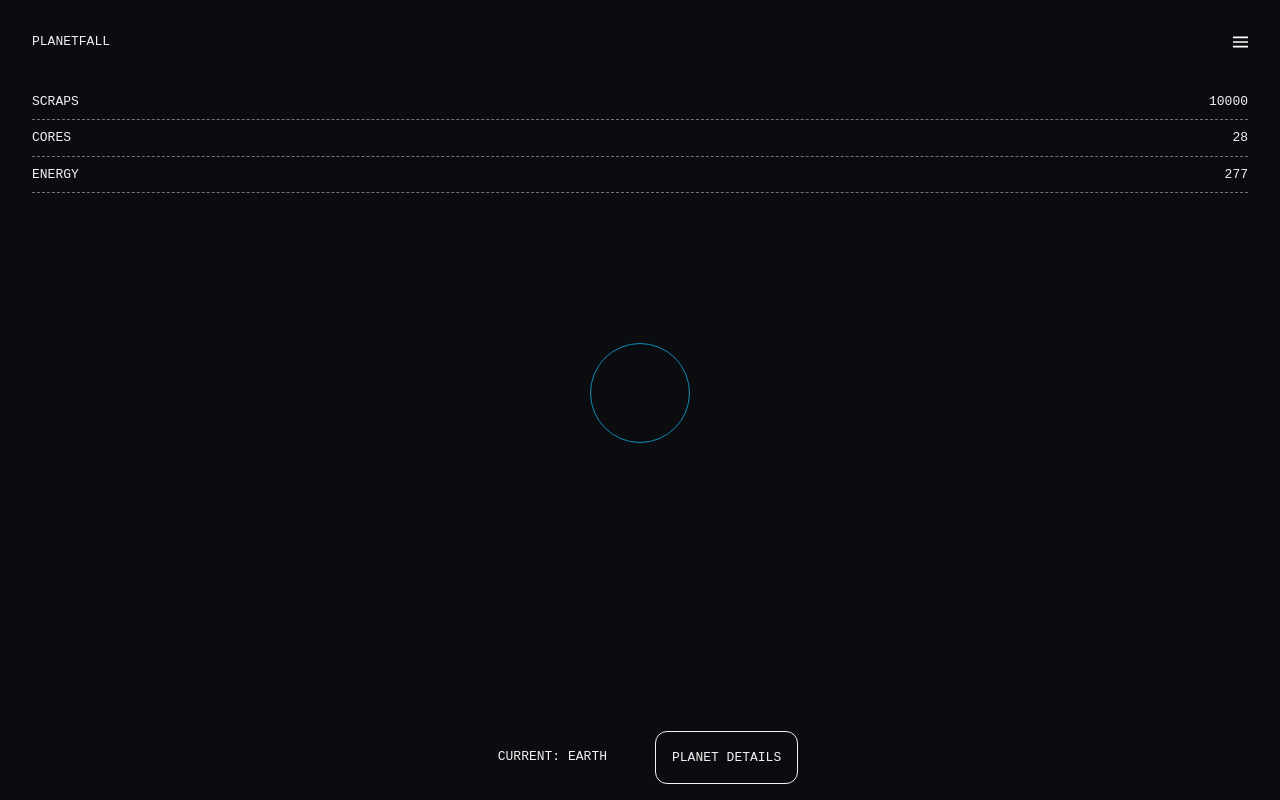
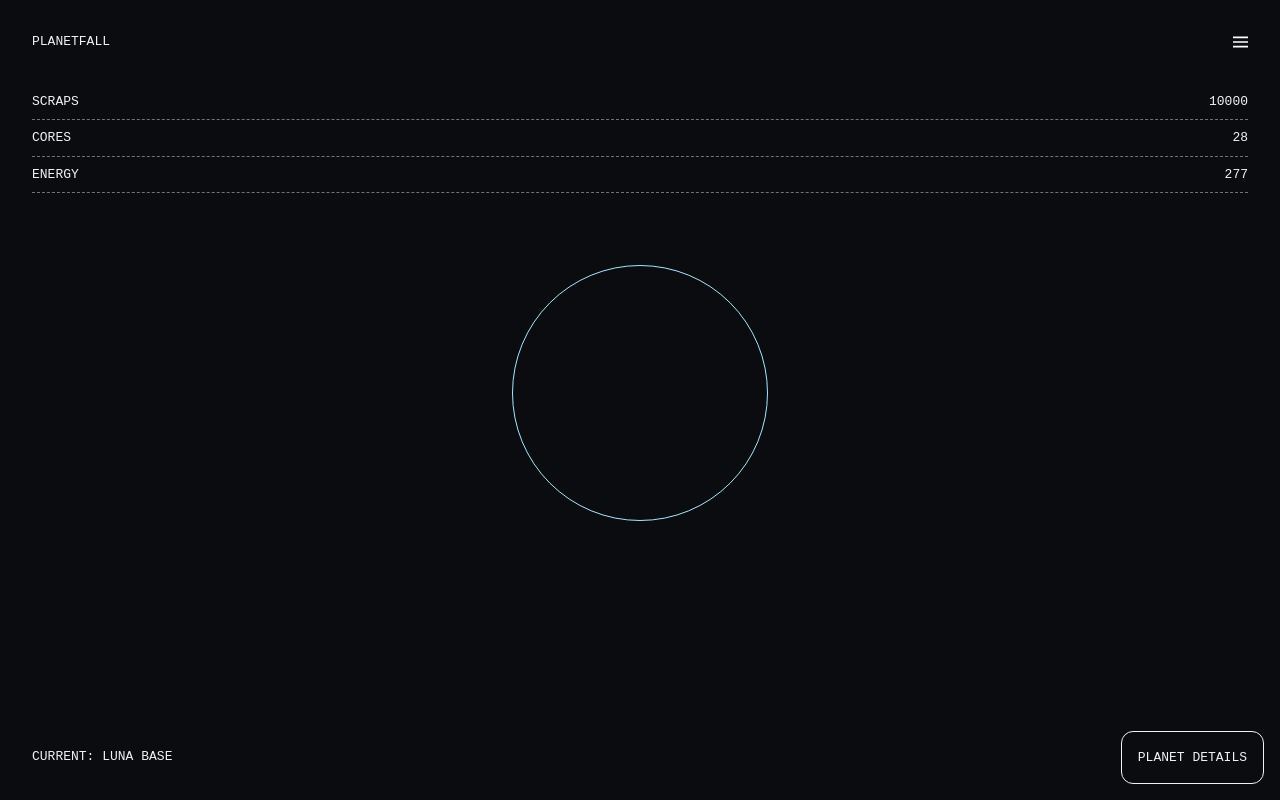
Before and after one commit to jacobthomasjohnson/planetfall, a Next.js app: page / in a window 1280 px wide. Built offline with nearby package versions, Linux system fonts and the light colour scheme.

Commit message:
Added planet sizes and custom colors. Moved planet on-screen to it's own component w/ hover hud

```diff
--- /dev/null
+++ b/app/components/Planet.js
@@ -0,0 +1,63 @@
+import { useEffect, useState } from "react";
+import useGameStore from "../gameStore";
+
+export const Planet = ({ planetId }) => {
+    const locations = useGameStore((state) => state.locations);
+
+    const currentPlanet = locations.find(
+        (location) => location.id === planetId
+    );
+
+    const [mouseOver, setMouseOver] = useState(false);
+    const [mousePos, setMousePos] = useState({ x: 0, y: 0 });
+
+    useEffect(() => {
+
+    }, [mouseOver]);
+
+    useEffect(() => {
+      document.addEventListener('mousemove', (e) => {
+            setMousePos({
+                  x: e.clientX,
+                  y: e.clientY
+            })
+      });
+
+      return () => {
+            document.removeEventListener('mousemove');
+      }
+    }, []);
+
+    if (!currentPlanet) {
+        return <div>Planet not found</div>;
+    }
+
+    const size = `${currentPlanet.size}%`;
+
+    return (
+        <div
+            className={`border rounded-full hover:transition-colors ease-snappy`}
+            style={{
+                borderColor: currentPlanet.color,
+                width: size,
+                aspectRatio: "1 / 1",
+                transition: "background-color 1s ease-out", // Smooth transition
+            }}
+            onMouseEnter={(e) => {
+                setMouseOver(true);
+                e.target.style.backgroundColor = currentPlanet.color;
+            }}
+            onMouseLeave={(e) => {
+                setMouseOver(false);
+                e.target.style.backgroundColor = "transparent";
+            }}
+        >
+            <div className="fixed top-0 left-0 pointer-events-none" style={{
+                  transform: `translate(${mousePos.x + 20}px, ${mousePos.y + 20}px)`,
+                  opacity: mouseOver ? "100%" : "0%",
+            }}>{currentPlanet.name}</div>
+        </div>
+    );
+};
+
+export default Planet;
--- a/app/data/locations.js
+++ b/app/data/locations.js
@@ -14,6 +14,8 @@ export const locations = [
           soilQuality: 4,
           hostileLifeforms: 0,
           populationCapacity: 7,
+          size: 40,
+          color: "#118AB2", // Earth-like Teal
       },
       {
           id: 1,
@@ -30,6 +32,8 @@ export const locations = [
           soilQuality: 1,
           hostileLifeforms: 0,
           populationCapacity: 1,
+          size: 20,
+          color: "#A2E8FF", // Icy Blue
       },
       {
           id: 2,
@@ -46,6 +50,8 @@ export const locations = [
           soilQuality: 10,
           hostileLifeforms: 0,
           populationCapacity: 5,
+          size: 60,
+          color: "#F45D22", // Martian Orange
       },
       {
           id: 3,
@@ -62,6 +68,8 @@ export const locations = [
           soilQuality: 0,
           hostileLifeforms: 0,
           populationCapacity: 0,
+          size: 30,
+          color: "#737373", // Asteroid Gray
       },
       {
           id: 4,
@@ -78,6 +86,8 @@ export const locations = [
           soilQuality: 5,
           hostileLifeforms: 0,
           populationCapacity: 2,
+          size: 25,
+          color: "#66FF66", // Glowing Green
       },
       {
           id: 5,
@@ -94,6 +104,8 @@ export const locations = [
           soilQuality: 5,
           hostileLifeforms: 5,
           populationCapacity: 9,
+          size: 50,
+          color: "#FFC857", // Golden Yellow
       },
       {
           id: 6,
@@ -110,6 +122,8 @@ export const locations = [
           soilQuality: 50,
           hostileLifeforms: 10,
           populationCapacity: 12,
+          size: 60,
+          color: "#2C0735", // Deep Purple
       },
       {
           id: 7,
@@ -126,6 +140,8 @@ export const locations = [
           soilQuality: 55,
           hostileLifeforms: 15,
           populationCapacity: 38,
+          size: 75,
+          color: "#FF4444", // Bright Red
       },
       {
           id: 8,
@@ -142,6 +158,8 @@ export const locations = [
           soilQuality: 60,
           hostileLifeforms: 20,
           populationCapacity: 42,
+          size: 60,
+          color: "#FF8888", // Soft Coral
       },
       {
           id: 9,
@@ -158,6 +176,8 @@ export const locations = [
           soilQuality: 80,
           hostileLifeforms: 5,
           populationCapacity: 84,
+          size: 80,
+          color: "#88FF88", // Lush Green
       },
       {
           id: 10,
@@ -174,6 +194,8 @@ export const locations = [
           soilQuality: 85,
           hostileLifeforms: 10,
           populationCapacity: 128,
+          size: 85,
+          color: "#88CFFF", // Aurora Blue
       },
       {
           id: 11,
@@ -190,6 +212,8 @@ export const locations = [
           soilQuality: 90,
           hostileLifeforms: 0,
           populationCapacity: 480,
+          size: 90,
+          color: "#FFFF88", // Bright Yellow
       },
   ];
 
--- a/app/gameStore.js
+++ b/app/gameStore.js
@@ -6,7 +6,7 @@ const useGameStore = create((set, get) => ({
     locations,
 
     gameRunning: false,
-    currentPlanet: locations[0],
+    currentPlanet: locations[1],
 }));
 
 export default useGameStore;
--- a/app/page.js
+++ b/app/page.js
@@ -3,6 +3,7 @@
 import { useRef, useState } from "react";
 import useGameStore from "./gameStore";
 import Image from "next/image";
+import Planet from "./components/Planet";
 
 export default function Game() {
     const locations = useGameStore((state) => state.locations);
@@ -55,10 +56,11 @@ export default function Game() {
                         menuOpen ? "-translate-y-0" : "-translate-y-full"
                     }`}
                 >
-                    <div className="p-8">&#9658; OPERATIONS</div>
-                    <div className="p-8">&#9658; POPULATION</div>
-                    <div className="p-8">&#9658; MINING</div>
-                    <div className="p-8">&#9658; TRAVEL</div>
+                    <div onClick={toggleMenu} className="p-8">&#9658; OPERATIONS</div>
+                    <div onClick={toggleMenu} className="p-8">&#9658; POPULATION</div>
+                    <div onClick={toggleMenu} className="p-8">&#9658; MINING</div>
+                    <div onClick={toggleMenu} className="p-8">&#9658; FOOD GATHERING</div>
+                    <div onClick={toggleMenu} className="p-8">&#9658; TRAVEL</div>
                 </div>
                 <div className="flex flex-col px-8">
                     <div className="flex justify-between detail-stat">
@@ -75,16 +77,11 @@ export default function Game() {
                     </div>
                 </div>
                 <div className="flex min-h-[50vh] w-full items-center justify-center">
-                    <div className="w-[100px] h-[100px] border border-teal rounded-full"></div>
+                    <Planet planetId={currentPlanet.id} />
                 </div>
             </div>
-            <div className="flex flex-col items-center fixed bottom-0 w-full left-0">
-                <div className="p-8 flex gap-2">
-                    {/* <button className="p-4 border rounded-xl">MINING</button>
-                    <button className="p-4 border rounded-xl">GATHERING</button>
-                    <button className="p-4 border rounded-xl">TRAVEL</button> */}
-                </div>
-                <div className="flex">
+            <div className="flex flex-col fixed bottom-0 w-full left-0">
+                <div className="flex justify-between">
                     <div className="p-8">Current: {currentPlanet.name}</div>
                     <div className="p-8">
                         <button
```
Lines whose indentation alone changed are shown as unchanged.
